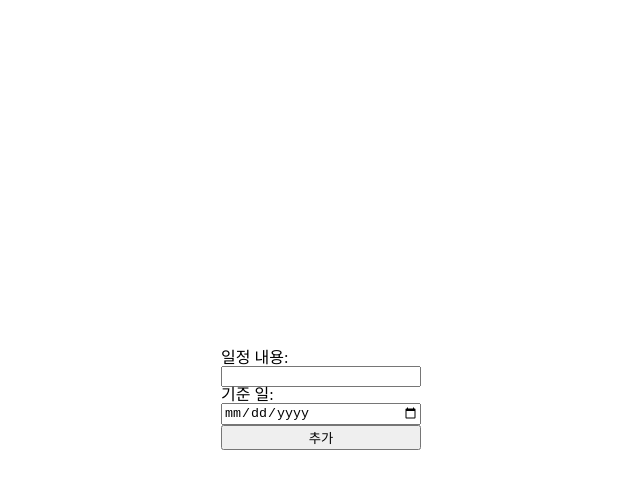
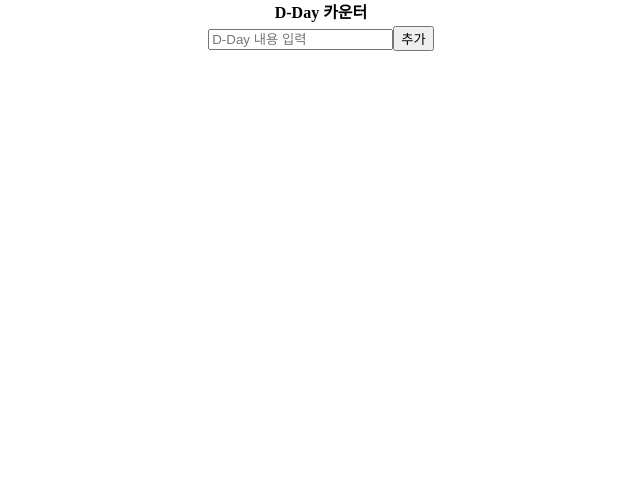
Before and after one commit to Rayched/D-Day_Counter, a React (Create React App) app: page / in a window 1280 px wide. Shown: the top 488 px of the page, without its empty margins (319-959 px from the left). Built offline with nearby package versions, Linux system fonts and the light colour scheme.

Commit message:
컴포넌트 분리 작업 시작

```diff
--- a/src/App.tsx
+++ b/src/App.tsx
@@ -2,6 +2,7 @@ import React, { useEffect, useState } from 'react';
 import styled from 'styled-components';
 import { useForm } from 'react-hook-form';
 import { useDateStore } from './store';
+import Home from './Components/Home';
 
 export interface I_Forms {
   TargetDt?: string;
@@ -13,8 +14,16 @@ const Wrapper = styled.div`
   height: 100vh;
   display: flex;
   flex-direction: column;
+  align-items: center;
+`;
+
+const Titles = styled.header`
+  width: 100%;
+  padding: 5px 0px;
+  display: flex;
   justify-content: center;
   align-items: center;
+  font-weight: bold;
 `;
 
 const InputForm = styled.form`
@@ -42,7 +51,16 @@ function App() {
 
   return (
     <Wrapper>
-      <InputForm onSubmit={handleSubmit(onValid)}>
+      <Titles>D-Day 카운터</Titles>
+      <Home />
+    </Wrapper>
+  );
+};
+
+export default App;
+
+/**
+ * <InputForm onSubmit={handleSubmit(onValid)}>
         일정 내용: <input type='text' {...register("Titles", {required: true})} />
         기준 일: <input type='date' {...register("TargetDt", {required: true})}/>
         <button>추가</button>
@@ -59,8 +77,4 @@ function App() {
           })
         }
       </ul>
-    </Wrapper>
-  );
-};
-
-export default App;
+ */
--- a/src/Components/AddItem.tsx
+++ b/src/Components/AddItem.tsx
@@ -1,5 +1,24 @@
 //D-Day Item 추가 Form Components
 
-export default function AddDayItems(){
-    return null;
+import styled from "styled-components";
+
+type T_AddDayItems = {
+    DateText: string
 }
+
+const Container = styled.div`
+    width: 300px;
+    height: 500px;
+    border-radius: 15px;
+    background-color: white;
+    display: flex;
+    justify-content: center;
+`;
+
+export default function AddDayItems({DateText}: T_AddDayItems){
+    return (
+        <Container>
+            D-Day 내용 : {DateText}
+        </Container>
+    );
+}
--- /dev/null
+++ b/src/Components/Home.tsx
@@ -0,0 +1,69 @@
+import { useState } from "react";
+import { useForm } from "react-hook-form";
+import styled from "styled-components";
+import AddDayItems from "./AddItem";
+
+interface I_InputForm {
+    DateText?: string;
+}
+
+const Container = styled.div`
+    width: 100vw;
+    display: flex;
+    justify-content: center;
+    align-items: center;
+`;
+
+const InputForm = styled.form``;
+
+const AddItemWrapper = styled.div`
+    display: flex;
+    justify-content: center;
+    align-items: center;
+    background-color: rgba(0, 0, 0, 0.7);
+    width: 100vw;
+    height: 100vh;
+    position: absolute;
+`;
+
+function Home(){
+    const [Hide, setHide] = useState(true);
+    const [Title, setTitle] = useState("");
+
+    const {register, setValue, handleSubmit} = useForm();
+
+    const onValid = ({DateText}: I_InputForm) => {
+        if(DateText === ""){
+            return;
+        } else {
+            setHide(false);
+            setTitle(String(DateText));
+        };
+
+        setValue("DateText", "");
+    };
+
+    return (
+        <>
+            <Container>
+                <InputForm onSubmit={handleSubmit(onValid)}>
+                    <input
+                        type="text"
+                        placeholder="D-Day 내용 입력"
+                        {...register("DateText", {required: true})}
+                    />
+                    <button>추가</button>
+                </InputForm>
+            </Container>
+            {
+                Hide ? null : (
+                    <AddItemWrapper onClick={() => setHide(true)}>
+                        <AddDayItems DateText={Title} />
+                    </AddItemWrapper>
+                )
+            }
+        </>
+    );
+};
+
+export default Home;
```
